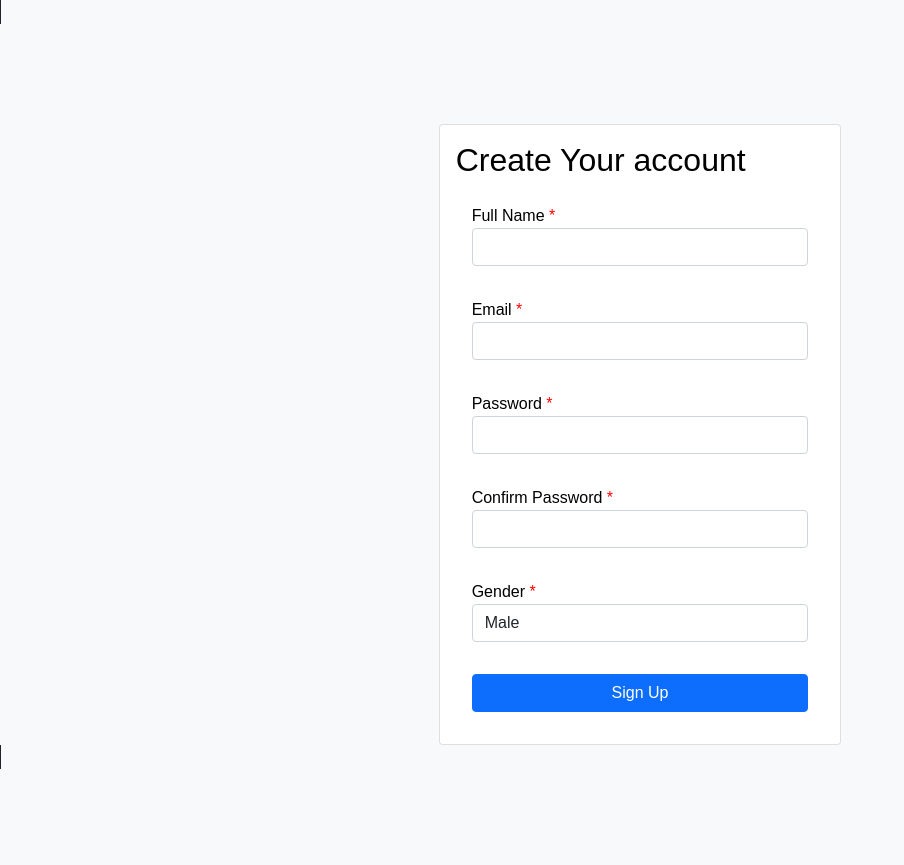
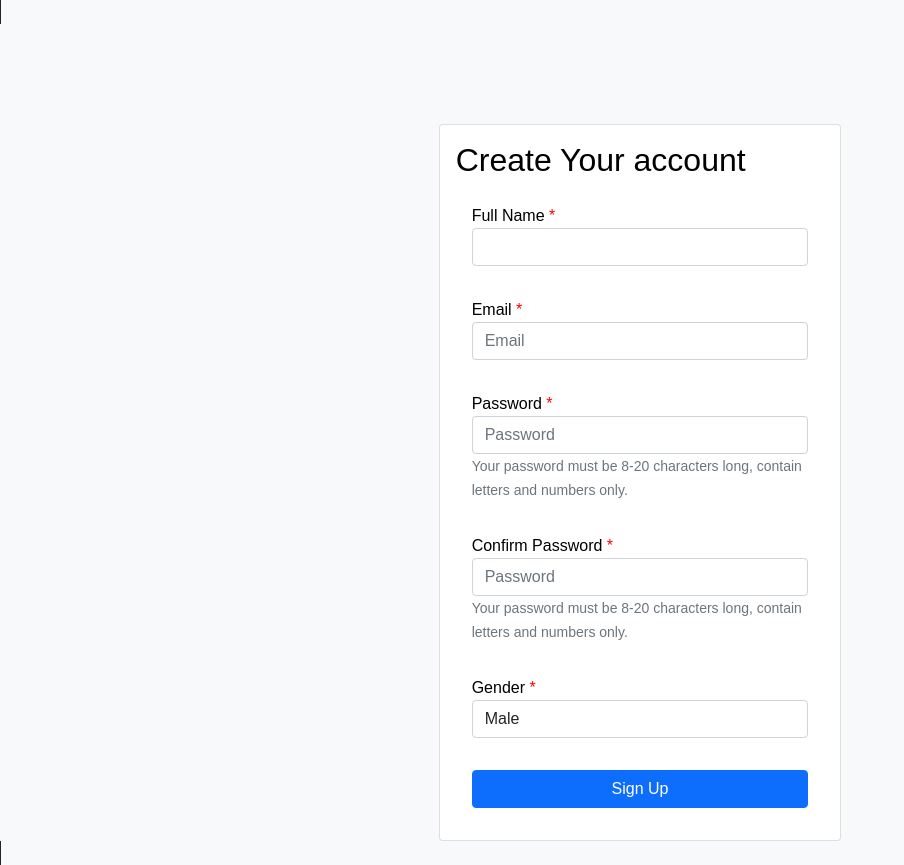
Before and after one commit to zeeshan-kiyani/login-authentication, a CodeIgniter app: page /login-authentication/index.php/login/register_user in a window 1280 px wide. Shown: the whole page, without its empty margins (0-904 px from the left). Before the commit the page ends 769 px from the top, so only its background shows below. Run offline with CodeIgniter, Linux system fonts and the light colour scheme.

Commit message:
model added

```diff
--- a/application/controllers/Login.php
+++ b/application/controllers/Login.php
@@ -3,21 +3,11 @@ defined('BASEPATH') OR exit('No direct script access allowed');
 
 class Login extends CI_Controller {
 
-	/**
-	 * Index Page for this controller.
-	 *
-	 * Maps to the following URL
-	 * 		http://example.com/index.php/welcome
-	 *	- or -
-	 * 		http://example.com/index.php/welcome/index
-	 *	- or -
-	 * Since this controller is set as the default controller in
-	 * config/routes.php, it's displayed at http://example.com/
-	 *
-	 * So any other public methods not prefixed with an underscore will
-	 * map to /index.php/welcome/<method_name>
-	 * @see https://codeigniter.com/user_guide/general/urls.html
-	 */
+	public function __construct() {
+		parent::__construct();
+		$this->load->helper('url');
+		$this->load->model('user_model');
+    }
 	public function index()
 	{
 		$this->load->helper('url');
@@ -26,8 +16,24 @@ class Login extends CI_Controller {
 	public function register_user()
 	{
 		$this->load->helper('url');
-
 		$this->load->view('register_user');
+		if($this->input->post('save'))
+		{
+			$data['name']=$this->input->post('name');
+			$data['email']=$this->input->post('email');
+			$data['password']=$this->input->post('password');
+			$data['confirm-password']=$this->input->post('confirm-password');
+			$data['gender']=$this->input->post('gender');
+            $user=$this->user_model->registerUser($data);
+			if($user){
+			        $resp['customer_msg'] =  "user Saved Successfully";
+					// $this->load->view('navbar');
+					// $this->load->view('addCustomer',@$resp);
+			}
+			else{
+					echo "Insert error !";
+			}
+		}
 	}
 	// public function login()
 	// {
--- /dev/null
+++ b/application/models/user_model.php
@@ -0,0 +1,56 @@
+<?php
+ class User_model extends CI_Model{
+     public function __construct()
+     {
+         parent::__construct();
+     }
+//      public function customer_all_data(){
+//         $customer_type=3;
+//         $this->db->where('type',$customer_type);
+//          $output=$this->db->get('users')->result();
+//          return $output;
+//      }
+//      public function insertCustomerData($data){
+//         $this->db->insert('users',$data);
+//         return $this->db->insert_id();
+//      }
+//      public function getuser($id){
+//          $this->db->where('id',$id);
+//          $output=$this->db->get('users')->result();
+//          return $output;
+//      }
+//      public function getAllCustomer(){
+//         $this->db->where('type','3');
+//         $this->db->where('is_enable','1');
+//         $output=$this->db->get('users')->result();
+//         return $output;
+//      }
+//      public function customer_data($id){
+//       $this->db->where('id',$id);
+//       $this->db->where('type','3');
+//       $this->db->where('is_enable','1');
+//       $output=$this->db->get('users')->row();
+//       return $output;
+//    }
+
+//      public function blockCustomerUser($id)
+//      {
+//         $this->db->where('id',$id);
+//         $result=$this->db->delete('users');
+//         return $result;
+//      }
+//      public function customerCount(){
+//         $this->db->where('type','3');
+//         $tailor_count = $this->db->count_all('users');
+//         return $tailor_count;
+//      }
+     public function registerUser($data){
+      $this->db->set('name',$data['name']);
+      $this->db->set('email',$data['email'] );
+      $this->db->set('password',$data['password'] );
+      $this->db->set('confirm-password',$data['confirm-password'] );
+      $this->db->insert('users',$data);
+      return $this->db->insert_id();
+   }
+
+ }
--- a/application/views/register_user.php
+++ b/application/views/register_user.php
@@ -59,7 +59,6 @@ defined('BASEPATH') or exit('No direct script access allowed');
 				<div class="row sign-up">
 					<div class="col-md-4 col-sm-4 col-xs-12 offset-md-4">
 						<form method="post" class='card p-3 '>
-
 							<h2> Create Your account </h2>
 							<div class="form-group ">
 								<label class="control-label requiredField" for="name">
@@ -77,7 +76,7 @@ defined('BASEPATH') or exit('No direct script access allowed');
 										*
 									</span>
 								</label>
-								<input class="form-control" id="email" name="email" type="text" />
+								<input type="email" class="form-control" name="email" placeholder="Email" required/>
 							</div>
 							<div class="form-group ">
 								<label class="control-label requiredField" for="name1">
@@ -86,7 +85,8 @@ defined('BASEPATH') or exit('No direct script access allowed');
 										*
 									</span>
 								</label>
-								<input class="form-control" id="name1" name="name1" type="text" />
+								<input type="password" class="form-control" name="password" placeholder="Password" minlength="8" required/>
+                                <small class="form-text text-muted">Your password must be 8-20 characters long, contain letters and numbers only.</small>
 							</div>
 							<div class="form-group ">
 								<label class="control-label requiredField" for="name2">
@@ -95,8 +95,8 @@ defined('BASEPATH') or exit('No direct script access allowed');
 										*
 									</span>
 								</label>
-								<input class="form-control" id="name2" name="name2" type="text" />
-							</div>
+								<input type="password" class="form-control" name="confirmpassword" placeholder="Password" minlength="8" required/>
+                                <small class="form-text text-muted">Your password must be 8-20 characters long, contain letters and numbers only.</small>							</div>
 							<div class="form-group ">
 								<label class="control-label requiredField" for="gender">
 									Gender
@@ -115,9 +115,10 @@ defined('BASEPATH') or exit('No direct script access allowed');
 							</div>
 							<div class="form-group">
 								<div>
-									<a class="btn btn-primary" href="<?php echo base_url() ?>index.php/Login/code_authentication">
+								<input type="submit" name="save" class="btn btn-primary" value="Sign Up"/>
+									<!-- <a class="btn btn-primary" name="save" href="<?php echo base_url() ?>index.php/Login/code_authentication">
 										Sign Up
-									</a>
+									</a> -->
 								</div>
 							</div>
 
```
